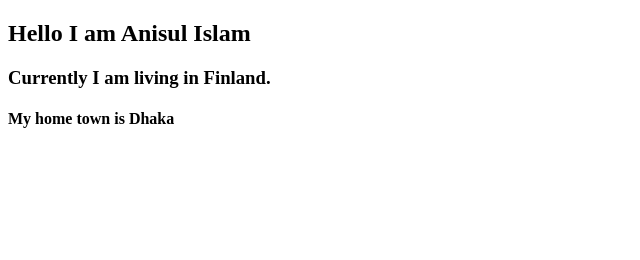
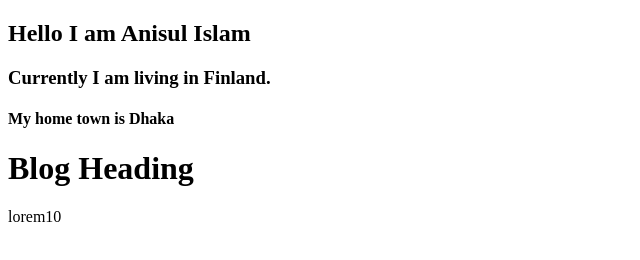
Before and after one commit to mahmud035/life-story, a plain HTML site: page index.html in a window 1280 px wide. Shown: the whole page, without its empty margins (0-640 px from the left). Drawn offline with Linux system fonts and the light colour scheme.

Commit message:
blog added

```diff
--- a/index.html
+++ b/index.html
@@ -10,6 +10,10 @@
     <h2>Hello I am Anisul Islam</h2>
 
     <h3>Currently I am living in Finland.</h3>
-    <h4> My home town is Dhaka </h4>
+    <h4>My home town is Dhaka</h4>
+    <div>
+      <h1>Blog Heading</h1>
+      <p>lorem10</p>
+    </div>
   </body>
 </html>
```
